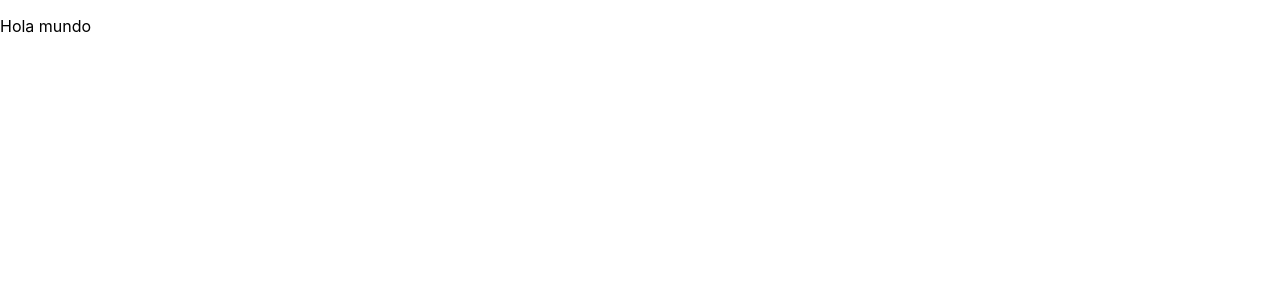
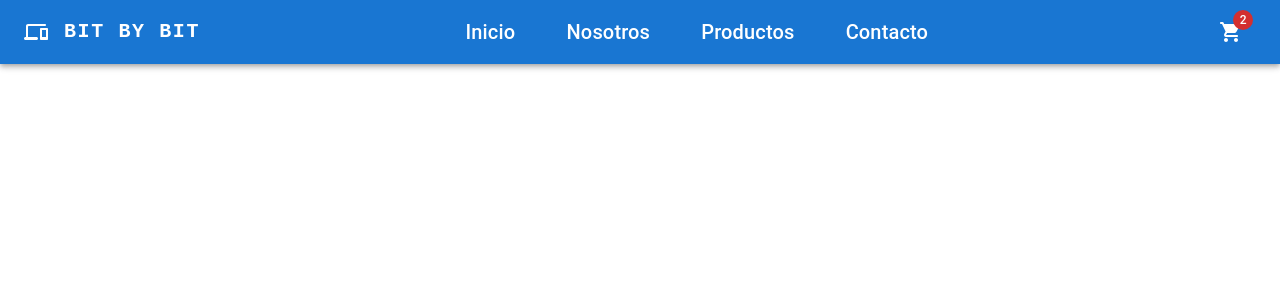
Before and after one commit to MartinAlejo/ProyectoReactJS-Polese, a React (Create React App) app: page / in a window 1280 px wide. Shown: the top 300 px of the page. Built offline with nearby package versions, Linux system fonts and the light colour scheme.

Commit message:
Le doy estado inicial al Navbar

```diff
--- a/src/App.js
+++ b/src/App.js
@@ -1,9 +1,9 @@
+import {Navbar} from "./components/Navbar/Navbar";
+
 function App() {
   return (
     <div className="App">
-      <p>
-        Hola mundo
-      </p>
+      <Navbar/>
     </div>
   );
 }
--- /dev/null
+++ b/src/components/NavItem/NavItem.jsx
@@ -0,0 +1,7 @@
+export const NavItem = ({title, href}) => {
+  return (
+    <a href={href} style={{color: "white", textDecoration: "none", marginLeft: "2vw", marginRight: "2vw"}}>
+      {title}
+    </a>
+  )
+}
--- /dev/null
+++ b/src/components/Navbar/Navbar.jsx
@@ -0,0 +1,54 @@
+import { AppBar, Badge, Box, Toolbar, Typography } from "@mui/material"
+import { NavItem } from "../NavItem/NavItem";
+import ShoppingCartRoundedIcon from '@mui/icons-material/ShoppingCartRounded';
+import PhonelinkRoundedIcon from '@mui/icons-material/PhonelinkRounded';
+
+export const Navbar = () => {
+  return (
+    <Box sx={{ flexGrow: 1 }}>
+      <AppBar position="static" color="primary">
+        <Toolbar>
+          <PhonelinkRoundedIcon sx={{ display: { xs: 'none', md: 'flex' }, mr: 1 }} />
+          <Typography
+            variant="h6"
+            noWrap
+            component="a"
+            href="/"
+            sx={{
+              ml: 1,
+              mr: 0,
+              display: { xs: 'none', md: 'flex' },
+              fontFamily: 'monospace',
+              fontWeight: 700,
+              letterSpacing: '.1rem',
+              color: 'inherit',
+              textDecoration: 'none',
+            }}
+          >
+            BIT BY BIT
+          </Typography>
+          {/* <IconButton
+            size="large"
+            edge="start"
+            color="inherit"
+            aria-label="menu"
+            sx={{ mr: 2 }}
+          >
+            <MenuIcon />
+          </IconButton> */}
+          <Typography variant="h6" component="div" sx={{ flexGrow: 1, display: "flex", justifyContent: "center",alignItems: "center" }}>
+            <NavItem title="Inicio" href="#"/>
+            <NavItem title="Nosotros" href="#"/>
+            <NavItem title="Productos" href="#"/>
+            <NavItem title="Contacto" href="#"/>
+          </Typography>
+          <div style={{marginLeft:"2vw", marginRight: "1vw"}}>
+            <Badge badgeContent={2} color="error">
+              <ShoppingCartRoundedIcon />
+            </Badge>
+          </div>
+        </Toolbar>
+      </AppBar>
+    </Box>
+  )
+}
```
